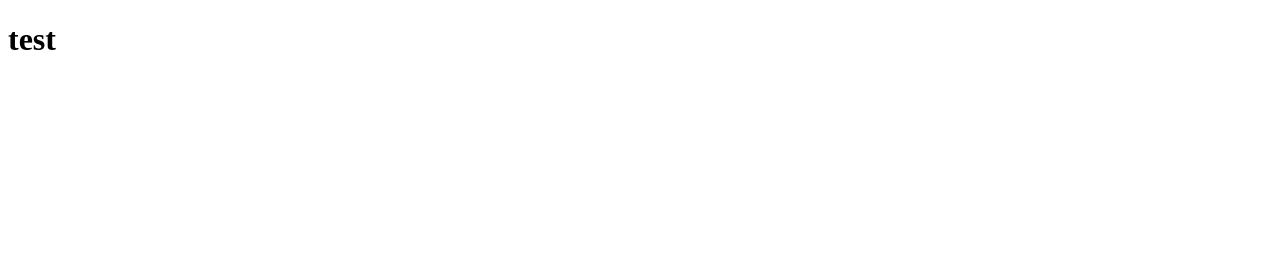
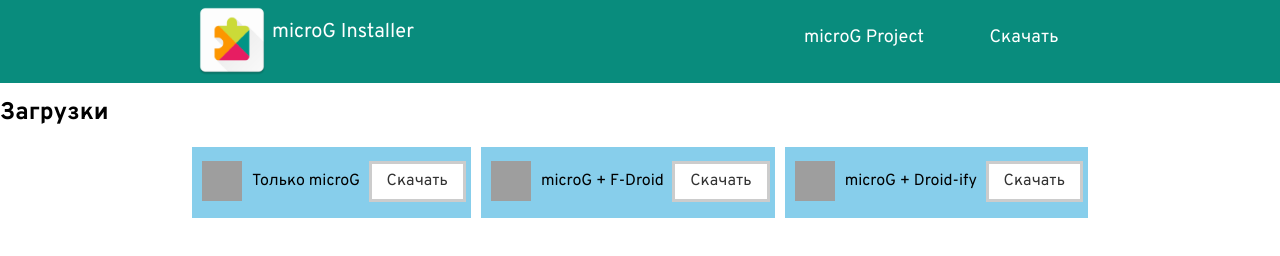
Before and after one commit to NTeditor/nteditor.github.io, a plain HTML site: page download.html in a window 1280 px wide. Drawn offline with Linux system fonts and the light colour scheme; grey boxes are pictures that could not be loaded.

Commit message:
download page init

```diff
--- a/download.html
+++ b/download.html
@@ -1,14 +1,76 @@
 <!DOCTYPE html>
-<html>
+<html lang="ru">
 <head>
 	<meta charset="utf-8">
 	<meta name="viewport" content="width=device-width, initial-scale=1">
-	<title>test</title>
+	<link rel="stylesheet" type="text/css" href="normalize.css">
+	<link rel="stylesheet" type="text/css" href="style_download.css">
+	<link rel="icon" href="logo.png" type="image/x-icon">
+	<title></title>
 </head>
+
 <body>
-	<div class="info">
-		<h1>test</h1>
+
+	<header>
+		<div class="header-container">
+			<div class="header-element"></div>
+			<div class="header-element"><img class="head-logo" src="logo.png" alt=""></div>
+			<span class="header-element"><p class="head-text">microG Installer</p></span>
+			<div class="header-element"></div>
+			<div class="header-element head-link"><a class="head-link" target="_blank" href="https://microg.org/"><p>microG Project</p></a></div>
+			<div class="header-element head-link"><a class="head-link" href="./download.html"><p>Скачать</p></a></div>
+			<div class="header-element"></div>
+		</div>
+	</header>
+
+	<div class="header-fix">
+		<div>	</div>
 	</div>
+
+	<main class="menu">
+		<div><h2>Загрузки</h2></div>
+
+
+		<div class="container">
+			<div><!--Пустой сегмент--></div>
+
+			<div class="container">
+				<div class="microg blue">
+					<img src="https://microg.org/img/service_256px.png">
+					<p>Только microG</p>
+					<div class="download-1">
+						<a href="#">Скачать</a>
+					</div>
+				</div>
+
+
+				<div class="fdroid blue">
+					<img src="https://upload.wikimedia.org/wikipedia/commons/3/3c/F-Droid_Logo_4.svg">
+					<p>microG + F-Droid</p>
+					<div class="download-2">
+						<a href="#">Скачать</a>
+					</div>
+				</div>
+
+
+				<div class="droid blue">
+					<img src="https://f-droid.org/repo/com.looker.droidify/en-US/icon_lApsnfhrMqGkCaW-IdnYwx86CUjdTutncPvXPJythaM=.png">
+					<p>microG + Droid-ify</p>
+					<div class="download-3">
+						<a href="#">Скачать</a>
+					</div>
+				</div>
+
+			</div>
+
+			<div><!--Пустой сегмент--></div>
+		</div>
+	</main>
+
+
+
+
+
 
 </body>
 </html>
--- /dev/null
+++ b/style_download.css
@@ -0,0 +1,240 @@
+@import url('https://fonts.googleapis.com/css2?family=Overpass:ital,wght@0,100..900;1,100..900&display=swap');
+
+
+
+.overpass-<uniquifier> {
+  font-family: "Overpass", serif;
+  font-optical-sizing: auto;
+  font-weight: <weight>;
+  font-style: normal;
+}
+
+
+body {
+  font-family: Overpass;
+  font-weight: 400;
+}
+
+
+header {
+  background-color: white;
+  position: fixed;
+  top: 0;
+  z-index: 100;
+  width: 100%;
+}
+
+
+a {
+  text-decoration: none;
+}
+
+
+.header-container {
+  display: grid;
+  gap: 0px;
+
+  grid-template-columns: minmax(1px, 15%) 0.1fr minmax(150px, 13%) minmax(0px, 70%) minmax(140px, 15%) minmax(80px, 10%) minmax(1px, 15%);
+
+  grid-template-rows: 83px;
+}
+
+
+.header-element {
+  background-color: #098c7d;
+}
+
+
+.head-logo {
+  width: 80px;
+  height: 80px;
+}
+
+
+.head-text {
+  white-space: nowrap;
+  padding-top: 1px;
+  font-size: 20px;
+  color: #FFFFFF;
+  text-decoration: none;
+  text-align: left;
+}
+
+
+.head-link {
+  white-space: nowrap;
+  padding-top: 10px;
+  font-size: 18px;
+  color: #FFFFFF;
+  text-decoration: none;
+  text-align: center;
+}
+
+
+.header-fix {
+  display: grid;
+  gap: 0px;
+
+
+  grid-template-rows: 80px;
+}
+
+
+
+.bluesky {
+  background-color: skyblue;
+}
+
+
+.menu .container {
+  display: grid;
+  tap: 10px;
+
+  grid-template-columns: minmax(1px, 15%) auto minmax(1px, 15%);
+}
+
+.container .container {
+  display: grid;
+  gap: 10px;
+
+  grid-template-columns: auto auto auto;
+}
+
+.blue {
+  background-color: skyblue;
+}
+
+.orange {
+  background-color: orange;
+}
+
+
+.microg,.fdroid,.droid {
+  box-sizing: border-box;
+  padding-top: 9px;
+  padding-left: 10px;
+  padding-bottom: 9px;
+}
+
+.microg p,.fdroid p,.droid p {
+  white-space: nowrap;
+  font-size: 16px;
+  margin-left: 10px;
+  padding-bottom: 2px;
+  float: left;
+}
+
+.microg img,.fdroid img,.droid img {
+  float: left;
+  width: 40px;
+  height: 40px;
+  margin-top: 5px;}
+
+
+.download-1,.download-2,.download-3 {
+  background-color: #FFF;
+  border: 3px solid #CCC;
+  display: inline-block;
+  text-decoration: none;
+  padding: 8px 15px;
+  float: right;
+  margin-top: 5px;
+  margin-right: 5px;
+}
+
+.download-1 a,.download-2 a,.download-3 a {
+  color: #333;
+}
+
+
+@media (max-width: 1240px  min-width: 550px) {
+  .microg img,.fdroid img,.droid img {
+    margin-right: 10vw;
+  }
+
+  .microg p,.fdroid p,.droid p {
+    margin-top: 10px;
+    margin-left: 0px;
+    margin-bottom: 7px;
+    margin-right: 10vw;
+  }
+
+  .download-1,.download-2,.download-3 {
+    float: left;
+  }
+
+}
+
+@media (max-width: 422px) {
+  .microg img,.fdroid img,.droid img {
+    margin-right: 10vw;
+  }
+
+  .microg p,.fdroid p,.droid p {
+    margin-top: 10px;
+    margin-left: 0px;
+    margin-bottom: 7px;
+    margin-right: 10vw;
+  }
+
+  .download-1,.download-2,.download-3 {
+    float: left;
+  }
+
+}
+
+
+@media (max-width: 362px) {
+  .microg img,.fdroid img,.droid img {
+    margin-right: 20vw;
+  }
+}
+
+
+
+
+@media (max-width: 550px) {
+  .container .container {
+    display: grid;
+    gap: 10px;
+
+    grid-template-columns: 100%;
+  }
+}
+
+
+
+
+
+
+
+@media (max-width: 469px) {
+  .header-container {
+    grid-template-columns: 0px 60px 0px minmax(0px, 70%) minmax(140px, 15%) minmax(80px, 10%) 10px;
+
+    grid-template-rows: 63px;
+  }
+
+  .head-text {
+    visibility: hidden;
+  }
+
+  .head-link {
+    padding-top: 5px;
+    font-size: 17px;
+  }
+
+  .head-logo {
+    width: 60px;
+    height: 60px;
+
+  }
+
+  .text {
+    grid-template-columns: 10px auto 10px;
+  }
+
+  .header-fix {
+    grid-template-rows: 60px;
+  }
+}
```
Also changed, not shown: logo-head.png (deleted), test.png (deleted).
